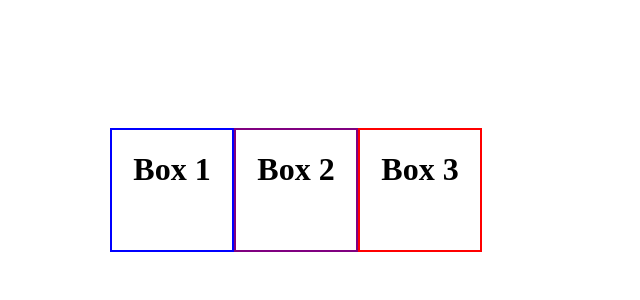
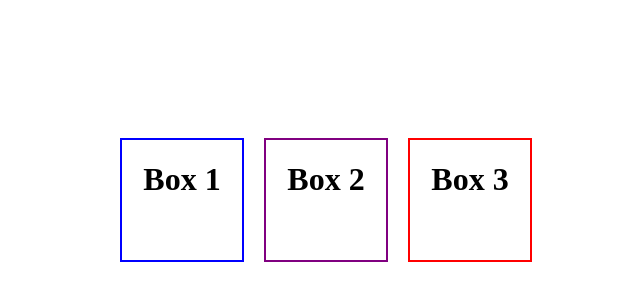
Before and after one commit to Jubibani/CSS-Exercises, a plain HTML site: page Exercise 3 Floating Elements/index.html in a window 1280 px wide. Shown: the part 162-462 px from the top of the page, without its empty margins (588-1228 px from the left). Drawn offline with Linux system fonts and the light colour scheme.

Commit message:
fixed margin for Floating Elements "*LGR#"

```diff
--- a/Exercise 3 Floating Elements/styles.css
+++ b/Exercise 3 Floating Elements/styles.css
@@ -18,6 +18,8 @@
 
     height: 120px;
     width: 120px;
+
+    margin: 10px 10px 10px 10px;
 }
 .box_2{
     border-width: 2px;
@@ -31,6 +33,8 @@
 
     height: 120px;
     width: 120px;
+
+    margin: 10px 10px 10px 10px;
 }
 .box_3{
     border-width: 2px;
@@ -44,6 +48,8 @@
 
     height: 120px;
     width: 120px;
+
+    margin: 10px 10px 10px 10px;
 }
 
 .clearfix::after{
```
